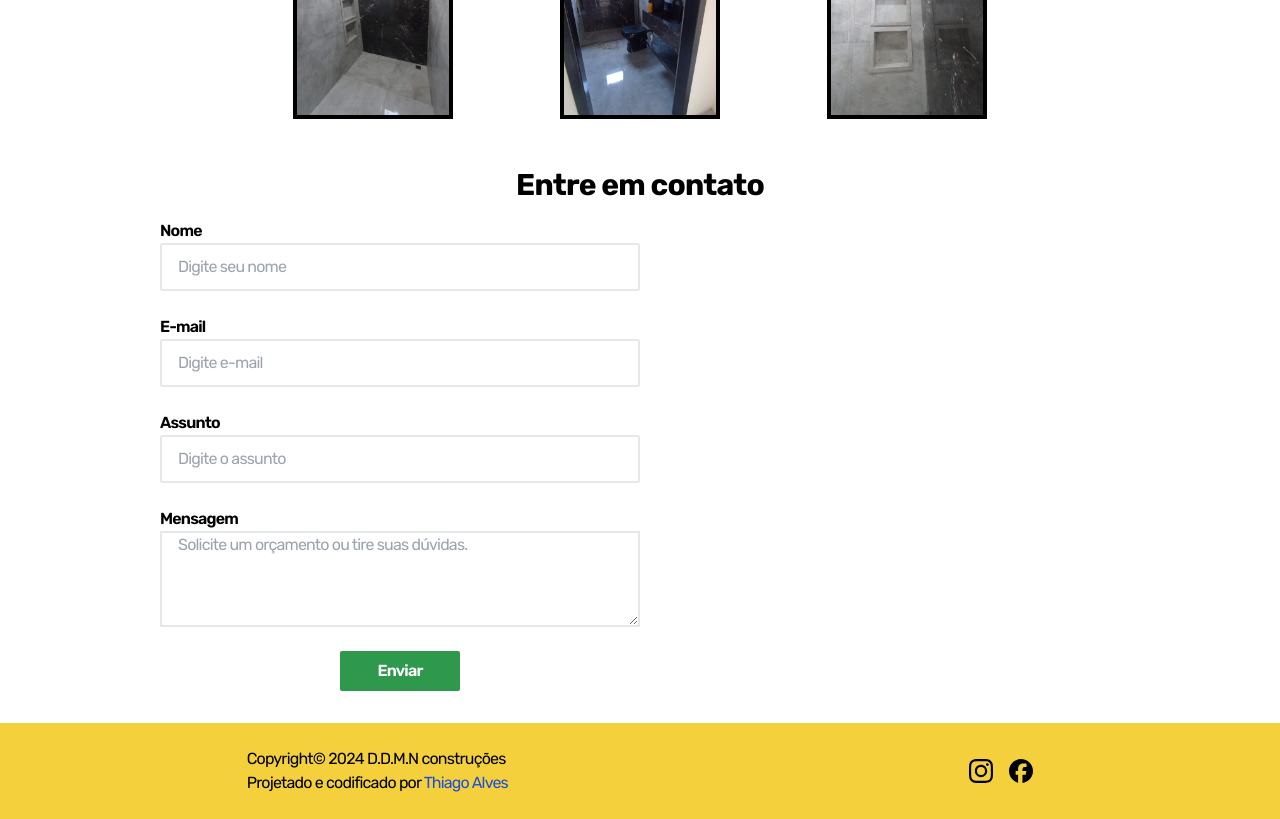
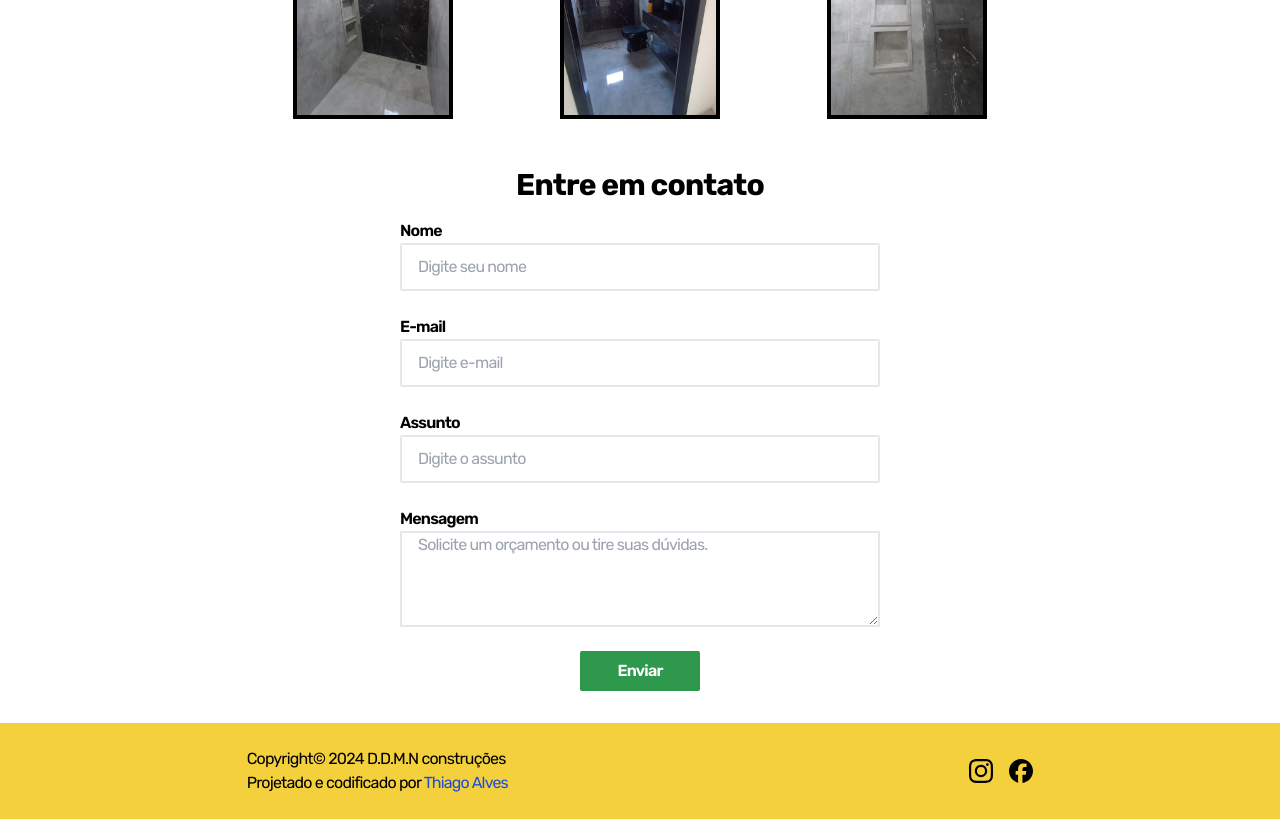
Before and after one commit to Thiago87dev/bricklayer-project, a Next.js app: page /projects in a window 1280 px wide. Shown: the part 1560-2379 px from the top of the page. Built offline with nearby package versions, Linux system fonts and the light colour scheme.

Commit message:
fotm in projects 2

```diff
--- a/src/app/projects/page.tsx
+++ b/src/app/projects/page.tsx
@@ -8,7 +8,7 @@ const page = () => {
       <div>
         <Projects />
       </div>
-      <div className="w-3/4 mx-auto flex flex-col gap-4 py-8">
+      <div className="w-3/4 mx-auto flex flex-col gap-4 py-8 items-center">
         <h2 className="text-center text-3xl font-bold">Entre em contato</h2>
         <ContactForm
           successTextColor="text-colorBlack"
```
